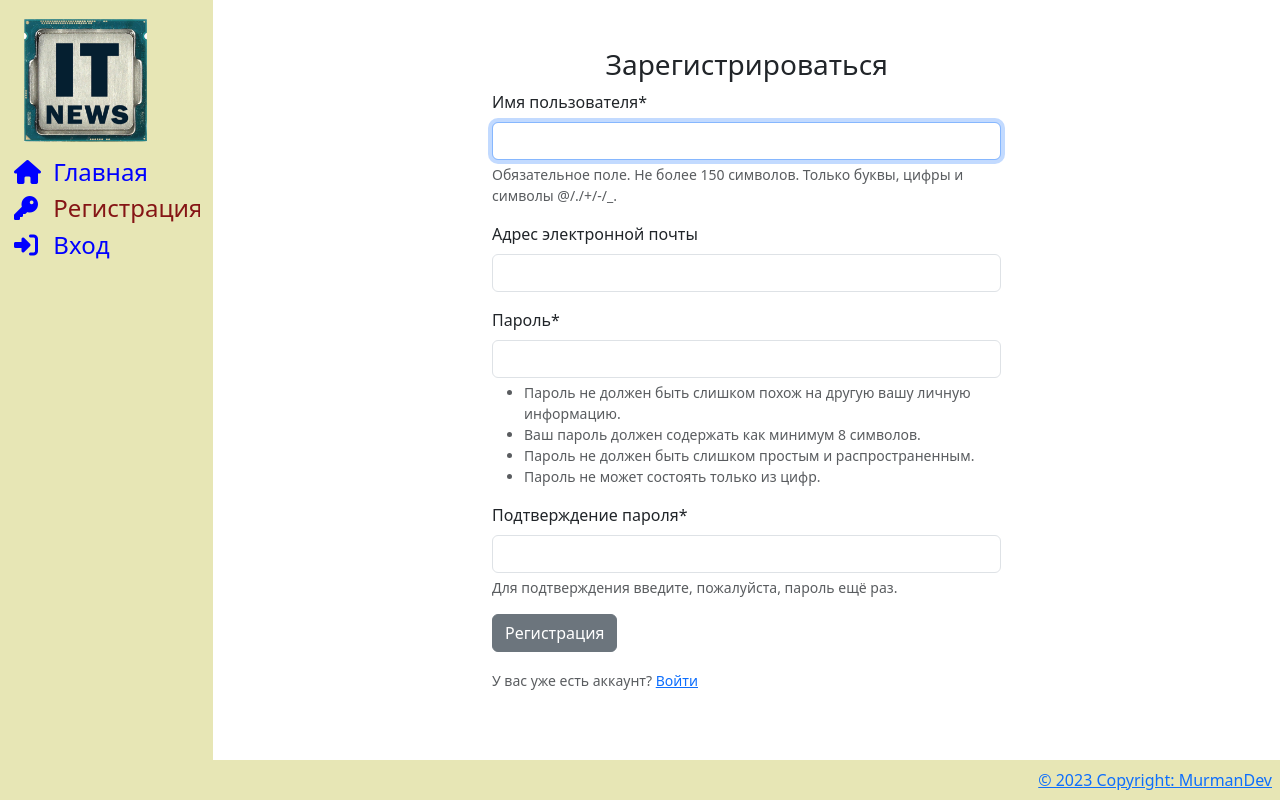
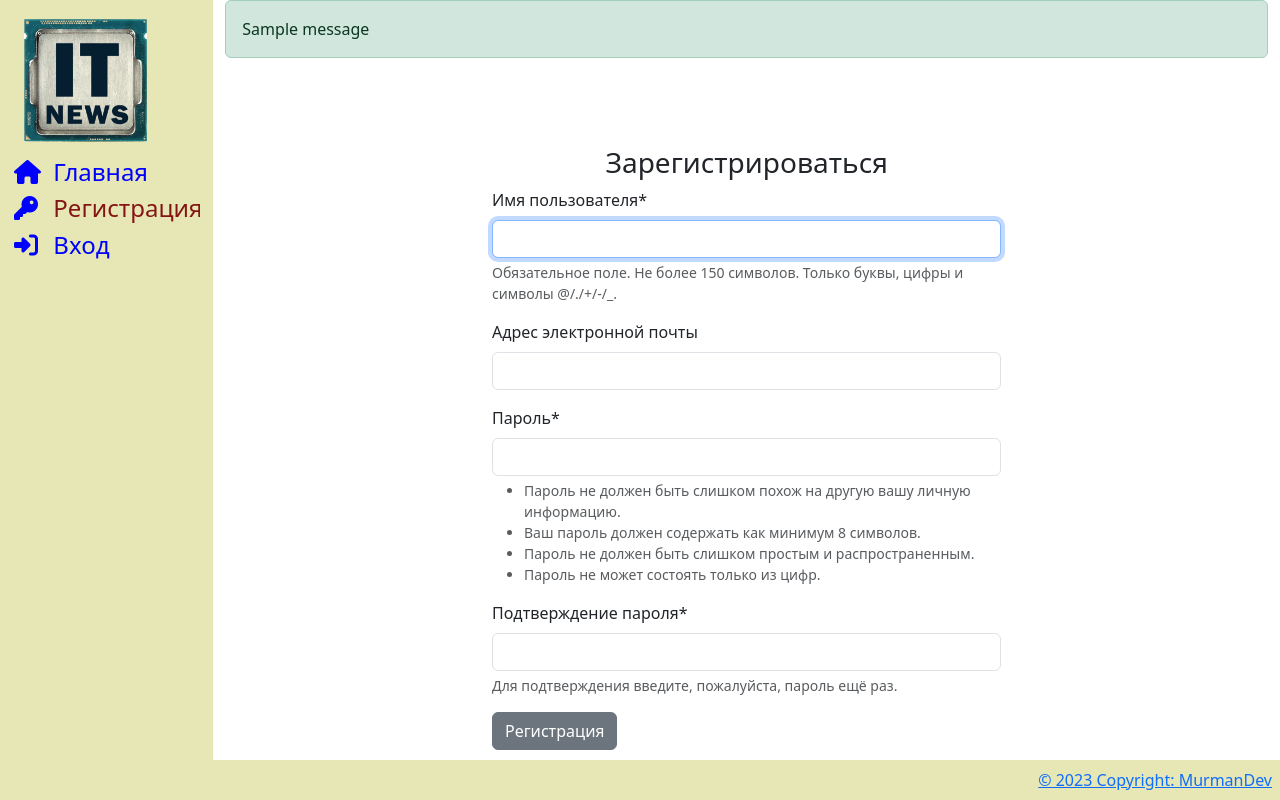
Before and after one commit to murmandev/dz-rtk, a Django app: page /accounts/register/ in a window 1280 px wide. Run offline with Django 4.2, Linux system fonts and the light colour scheme; one stand-in notice (Sample message) is shown; some libraries are stand-ins or nearby versions.

Commit message:
Оповещения на форме регистрации

```diff
--- a/users/templates/users/register.html
+++ b/users/templates/users/register.html
@@ -2,6 +2,17 @@
 {% load crispy_forms_tags %}
 
 {% block content %}
+
+    {% if messages %}
+        {% for message in messages %}
+            <div class="alert alert-{{ message.tags }}">
+                {{ message }}
+            </div>
+        {% endfor %}
+    {% endif %}
+
+    <br>
+
     <div class="row">
         <div class="col-11 col-md-6 mx-auto mt-5">
             <h3 class="text-center">Зарегистрироваться</h3>
--- a/users/views.py
+++ b/users/views.py
@@ -1,6 +1,8 @@
 from django.shortcuts import render, redirect
 from django.views import View
 from .forms import UserRegisterForm
+from django.contrib import messages
+
 
 class RegisterView(View):
 
@@ -10,13 +12,14 @@ class RegisterView(View):
 
     def post(self, request):
         form = UserRegisterForm(request.POST)
-
+        messages.success(request, UserRegisterForm.error_messages)
         if form.is_valid():
             user = form.save(commit=False)  # создание объекта без сохранения в БД
             user.save()
             return redirect('login')
         else:
             form = UserRegisterForm()
+            print(UserRegisterForm.error_messages)
             return render(request, 'users/register.html', {'form': form})
 
 
```
Also changed, not shown: db.sqlite3.
